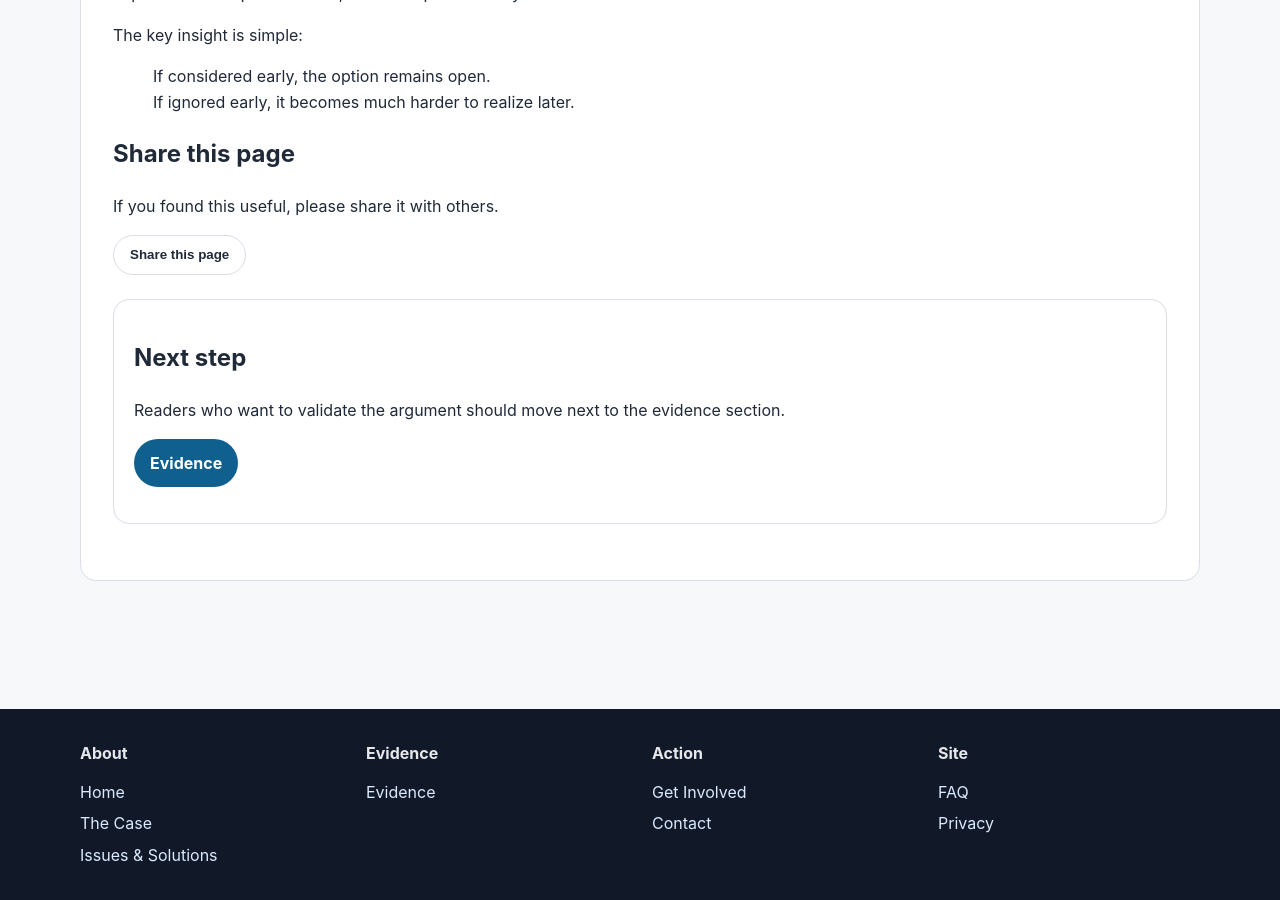
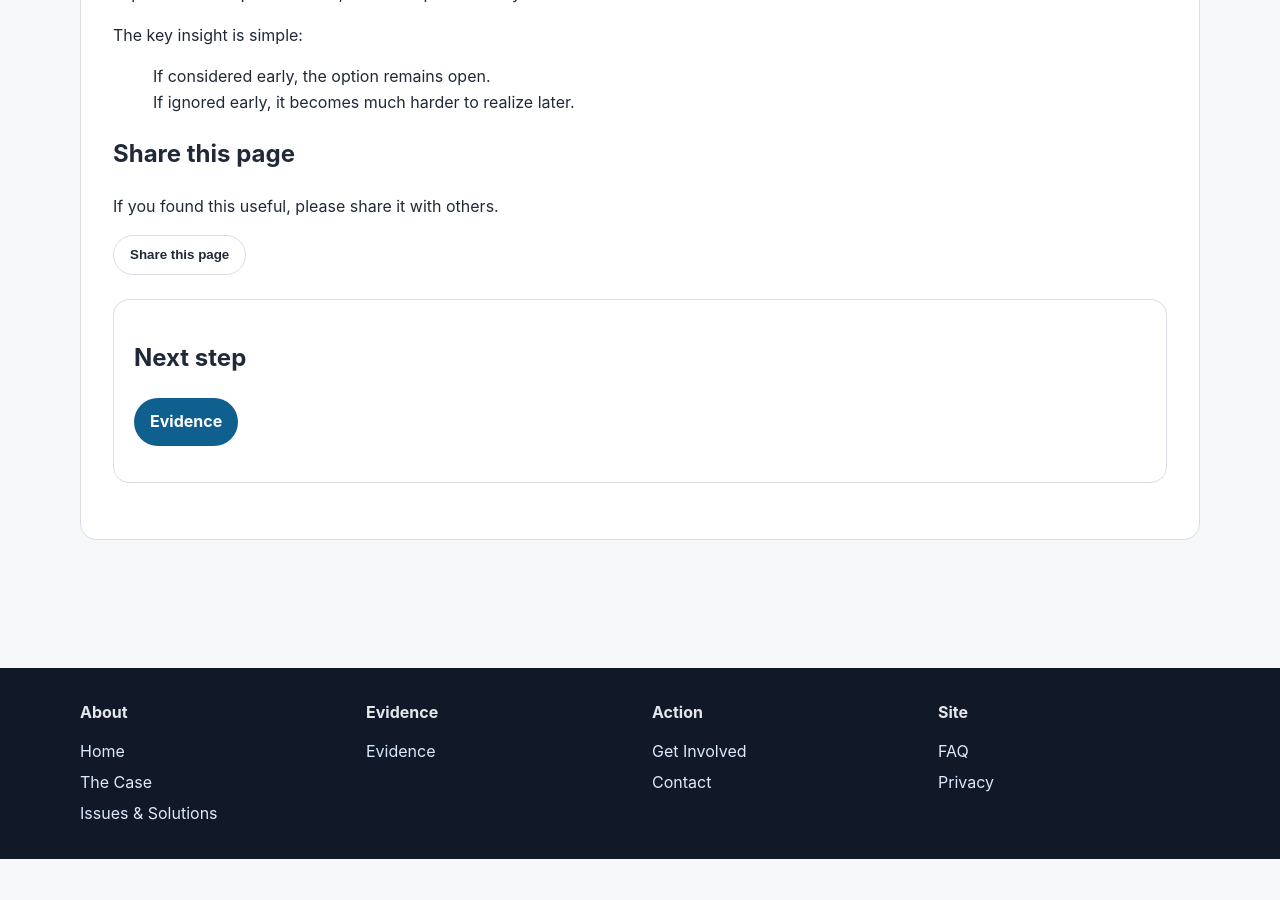
Before and after one commit to AltoMultiModalPathway/AltoMultiModalCorridor, a Jekyll site: the page built from issues-and-solutions/how-the-trail-helps.md, in a window 1280 px wide and 900 px high, scrolled down 6521 px. Built offline with Jekyll 4.4.1, drawn with Linux system fonts in a browser that asks for light colours; after the commit the page ends 7380 px from its top, so only the background shows below that.

Commit message:
Removed un-necessary wording pointing to evidence section

```diff
--- a/issues-and-solutions/how-the-trail-helps.md
+++ b/issues-and-solutions/how-the-trail-helps.md
@@ -279,6 +279,5 @@ document.getElementById('share-page-button')?.addEventListener('click', async ()
 
 <div class="callout">
   <h2>Next step</h2>
-  <p>Readers who want to validate the argument should move next to the evidence section.</p>
   <p><a class="button button-primary" href="{{ '/evidence/' | relative_url }}">Evidence</a></p>
 </div>
```
